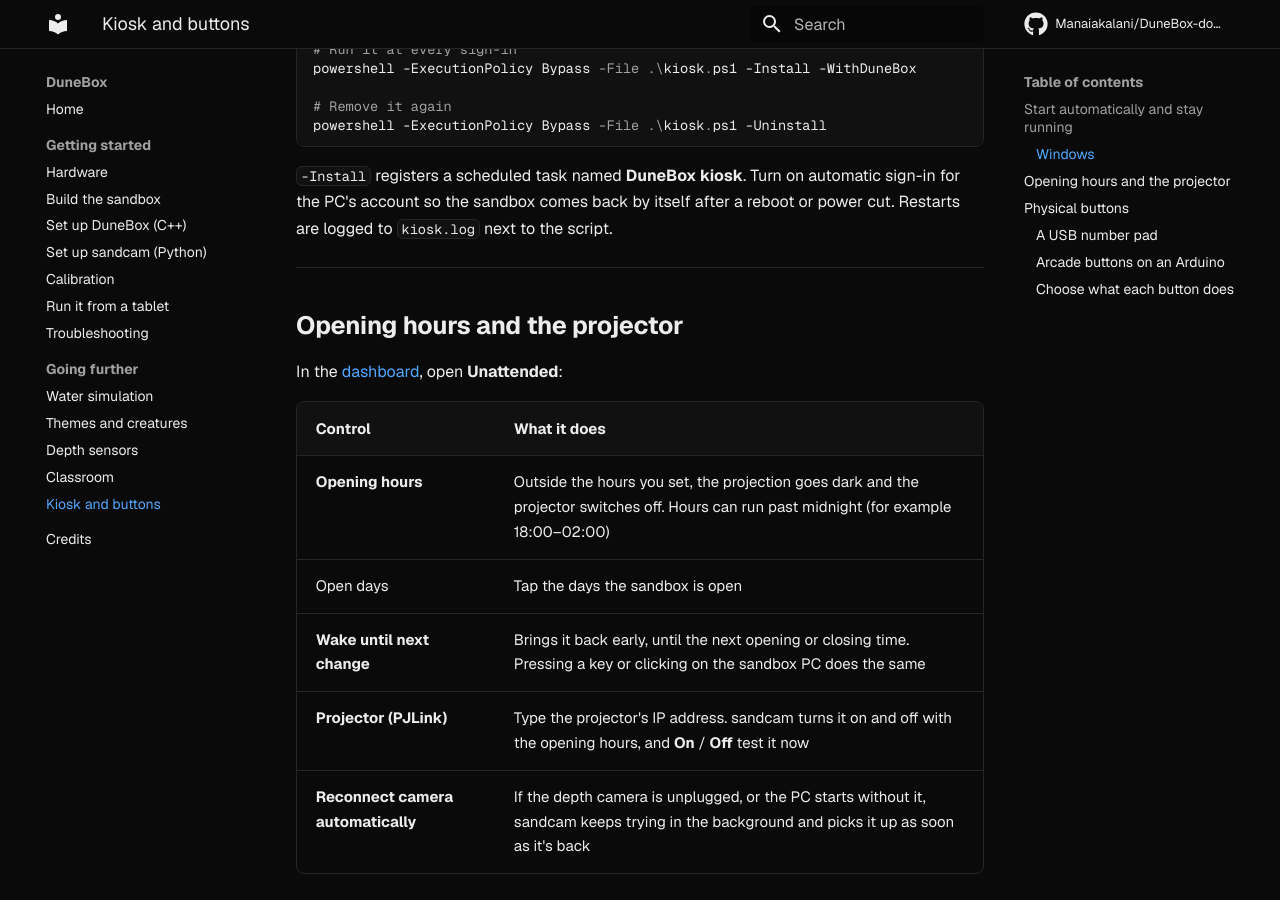
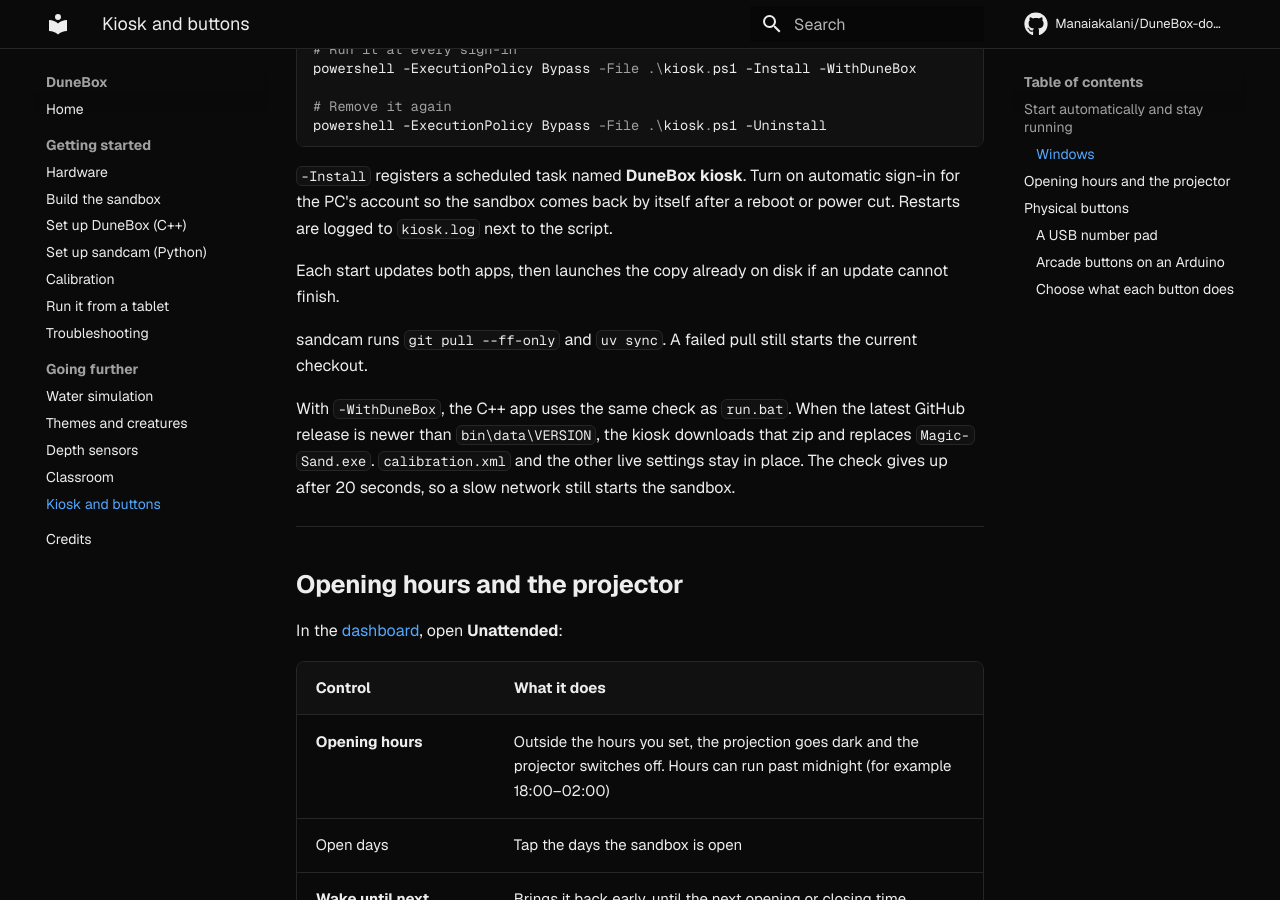
Before and after one commit to Manaiakalani/DuneBox-docs, an MkDocs documentation site: the page built from guides/12-kiosk-and-buttons.md, in a window 1280 px wide and 900 px high, scrolled down 577 px. Built offline with MkDocs 1.6.1 and Material for MkDocs 9.7.7, drawn with Linux system fonts in a browser that asks for light colours; comment, search, counter and statistics services are not loaded.

Commit message:
Update an existing DuneBox install when setup runs again.
Get-DuneBoxBinary uses release-is-newer.ps1 and extract-release.ps1, so a newer release replaces the exe and refreshes data while live settings stay put. The kiosk guide describes the same update on start.

````diff
--- a/guides/12-kiosk-and-buttons.md
+++ b/guides/12-kiosk-and-buttons.md
@@ -25,6 +25,12 @@ powershell -ExecutionPolicy Bypass -File .\kiosk.ps1 -Uninstall
 ```
 
 `-Install` registers a scheduled task named **DuneBox kiosk**. Turn on automatic sign-in for the PC's account so the sandbox comes back by itself after a reboot or power cut. Restarts are logged to `kiosk.log` next to the script.
+
+Each start updates both apps, then launches the copy already on disk if an update cannot finish.
+
+sandcam runs `git pull --ff-only` and `uv sync`. A failed pull still starts the current checkout.
+
+With `-WithDuneBox`, the C++ app uses the same check as `run.bat`. When the latest GitHub release is newer than `bin\data\VERSION`, the kiosk downloads that zip and replaces `Magic-Sand.exe`. `calibration.xml` and the other live settings stay in place. The check gives up after 20 seconds, so a slow network still starts the sandbox.
 
 ---
 
````
Also changed, not shown: 1 other file.
